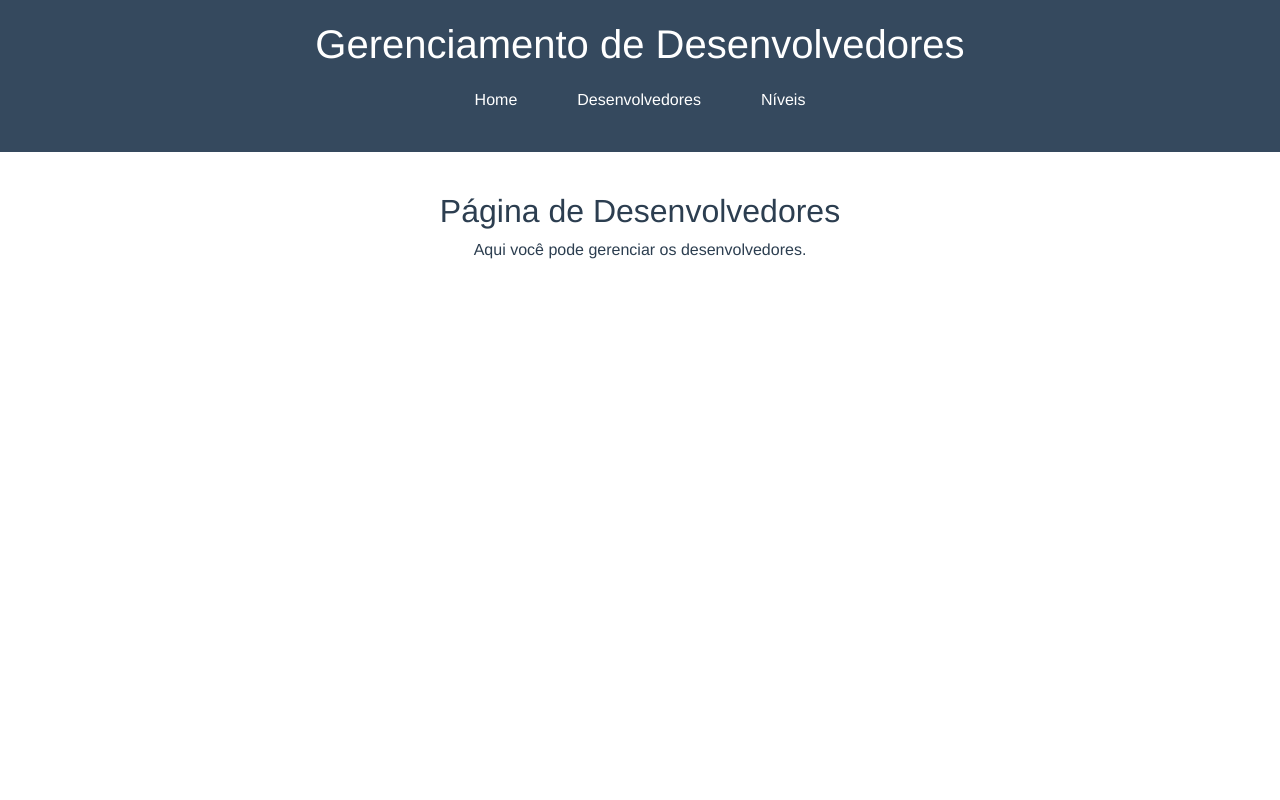
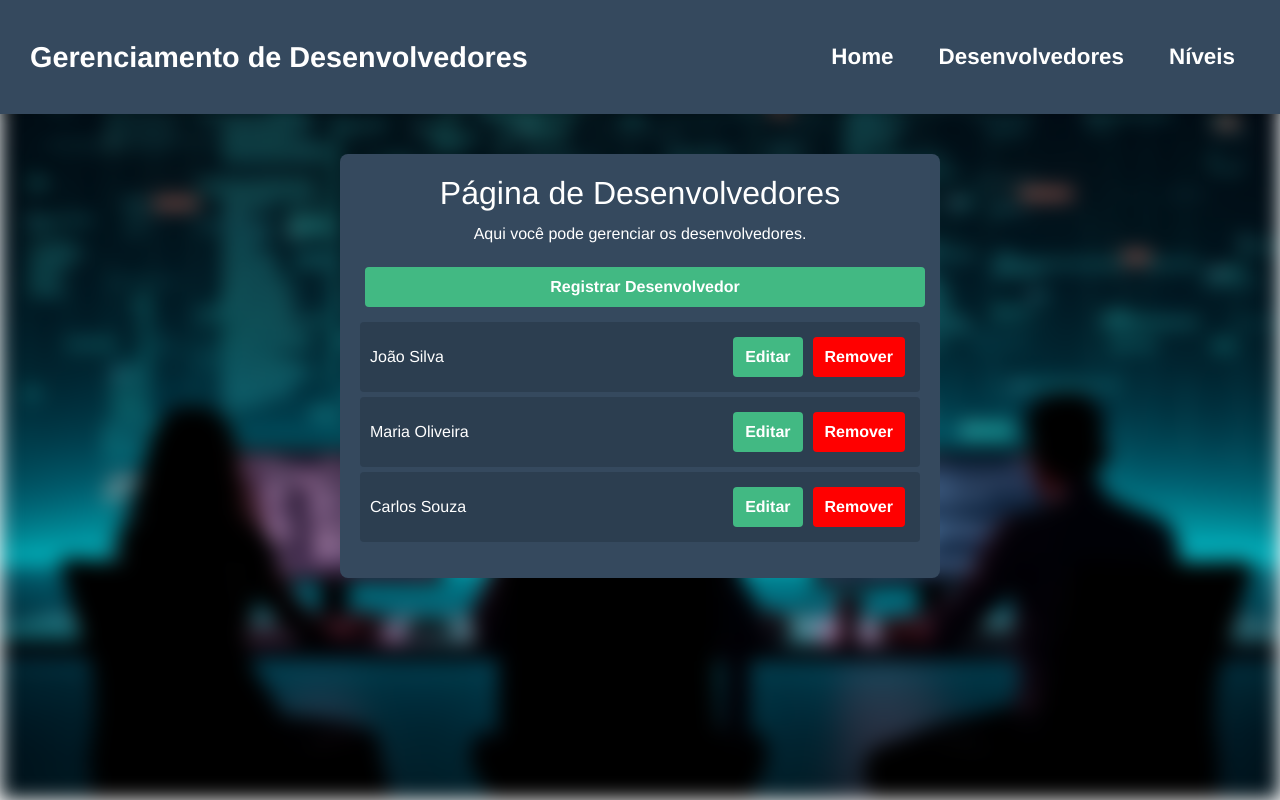
Before and after one commit to JefersondaCruz/Trainee_Test, a Vue app in the folder frontend/: page /desenvolvedor in a window 1280 px wide. Built offline with nearby package versions, Linux system fonts and the light colour scheme; the HTML template or start-up script is replaced by a standard one.

Commit message:
Organizando HOME do front end, estilização da page de desenvolvedores

```diff
--- a/frontend/src/App.vue
+++ b/frontend/src/App.vue
@@ -23,34 +23,68 @@ import { RouterLink, RouterView } from 'vue-router'
 * {
   margin: 0;
   padding: 0;
+  box-sizing: border-box;
+
 }
 #app {
   font-family: Avenir, Helvetica, Arial, sans-serif;
   text-align: center;
   color: #2c3e50;
+  min-height: 100vh;
+  background-size: cover;
+  background-position: center;
+  position: relative;
 }
+
+#app::before {
+  content: "";
+  position: absolute;
+  top: 0;
+  left: 0;
+  right: 0;
+  bottom: 0;
+  background-image: url(../src/assets/capaDev.jpeg);
+  background-size: cover;
+  background-position: center;
+  filter: blur(10px);
+  z-index: -1;
+}
+
 
 header {
   background-color: #35495e;
-  padding: 20px;
+  padding: 30px;
   color: white;
+  display: flex;
+  justify-content: space-between;
+  align-items: center;
+  box-shadow: 0px 4px 6px rgba(0, 0, 0, 0.1);
+}
+
+h1 {
+  font-size: 1.8em;
+  font-weight: bold;
 }
 
 nav {
-  margin: 20px 0;
+  display: flex;
+  gap: 15px;
 }
 
 nav a {
   color: white;
+  font-size: 1.4em;
   text-decoration: none;
-  margin: 0 15px;
   padding: 10px 15px;
   border-radius: 5px;
+  transition: background-color 0.3s, transform 0.2s;
+  font-weight: bold;
   transition: background-color 0.3s;
 }
 
 nav a:hover {
   background-color: #42b983;
+  transform: scale(1.1);
 }
 
 main {
--- a/frontend/src/components/DesenvolvedoresHome.vue
+++ b/frontend/src/components/DesenvolvedoresHome.vue
@@ -1,6 +1,97 @@
 <template>
-    <div>
+    <div class="container">
         <h2>Página de Desenvolvedores</h2>
         <p>Aqui você pode gerenciar os desenvolvedores.</p>
+
+        <button class="btn register">Registrar Desenvolvedor</button>
+
+        <ul class="developer-list">
+            <li v-for="developer in developers" :key="developer.id" class="developer-item">
+                <span>{{ developer.name }}</span>
+                <div>
+                    <button class="btn edit" @click="editDeveloper(developer.id)">Editar</button>
+                    <button class="btn delete" @click="removeDeveloper(developer.id)">Remover</button>
+                </div>
+            </li>
+        </ul>
     </div>
 </template>
+
+<script>
+export default {
+    data() {
+        return {
+            developers: [
+                { id: 1, name: 'João Silva' },
+                { id: 2, name: 'Maria Oliveira' },
+                { id: 3, name: 'Carlos Souza' }
+            ]
+        };
+    },
+    methods: {
+        editDeveloper(id) {
+            alert(`Editar desenvolvedor ID: ${id}`);
+        },
+        removeDeveloper(id) {
+            this.developers = this.developers.filter(dev => dev.id !== id);
+        }
+    }
+};
+</script>
+
+<style scoped>
+.container {
+    max-width: 600px;
+    margin: 20px auto;
+    background: #35495e;
+    color: white;
+    padding: 20px;
+    border-radius: 8px;
+}
+
+h2 {
+    text-align: center;
+    margin-bottom: 10px;
+}
+
+.btn {
+    padding: 8px 12px;
+    border: none;
+    border-radius: 4px;
+    cursor: pointer;
+    font-weight: bold;
+    margin: 5px;
+}
+
+.register {
+    background: #42b983;
+    color: white;
+    width: 100%;
+}
+
+.edit {
+    background: #42b983;
+    color: white;
+}
+
+.delete {
+    background: red;
+    color: white;
+}
+
+.developer-list {
+    list-style: none;
+    padding: 0;
+    margin-top: 10px;
+}
+
+.developer-item {
+    display: flex;
+    justify-content: space-between;
+    align-items: center;
+    background: #2c3e50;
+    padding: 10px;
+    border-radius: 4px;
+    margin-bottom: 5px;
+}
+</style>
```
Also changed, not shown: frontend/src/assets/capaDev.jpeg (added).
